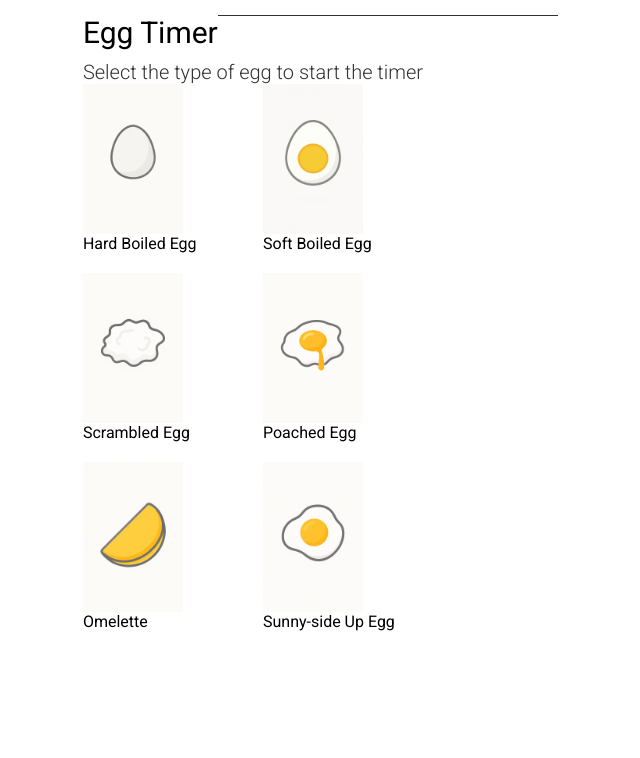
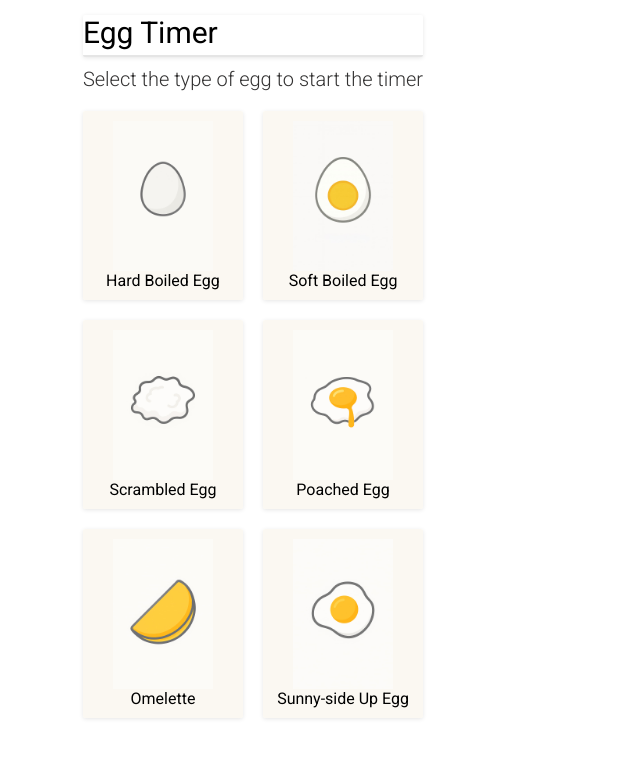
Before and after one commit to MoldovianuHalyna/EggTimer, a React (Vite) app: page / in a window 1280 px wide. Shown: the top 758 px of the page, without its empty margins (387-1027 px from the left). Built offline with nearby package versions, Linux system fonts and the light colour scheme.

Commit message:
homepage fixed

```diff
--- a/src/components/EggList/EggList.module.css
+++ b/src/components/EggList/EggList.module.css
@@ -3,4 +3,5 @@
   grid-template-columns: repeat(2, 1fr);
   align-items: center;
   gap: 20px;
+  margin-top: 20px;
 }
--- a/src/components/EgglistItem/EggListItem.module.css
+++ b/src/components/EgglistItem/EggListItem.module.css
@@ -1,6 +1,16 @@
 .egglistItem {
   display: flex;
   flex-direction: column;
+  align-items: center;
+  padding: 10px;
+  box-shadow: 0 1px 4px rgba(0, 0, 0, 0.1);
+  background-color: #f8f3e88a;
+  cursor: pointer;
+  border-radius: 2px;
+  transition: all 250ms linear;
+  &:hover {
+    transform: scale(1.05);
+  }
 }
 
 .image {
--- a/src/components/Header/Header.module.css
+++ b/src/components/Header/Header.module.css
@@ -8,15 +8,11 @@
 }
 
 .header {
-  position: relative;
   color: black;
   font-size: 30px;
   font-weight: 400;
+  padding-bottom: 5px;
+  border-bottom: 2px solid rgba(0, 0, 0, 0.1);
+  box-shadow: 0 1px 4px rgba(0, 0, 0, 0.1);
+  border-radius: 2px;
 }
-.header::after {
-  position: absolute;
-  content: "";
-  width: 100%;
-  height: 1px;
-  background-color: #333232;
-}
--- a/src/index.css
+++ b/src/index.css
@@ -13,7 +13,6 @@ body {
   display: flex;
   flex-direction: column;
 
-  min-width: 320px;
   place-items: center;
   min-height: 100vh;
   padding: 15px;
```
